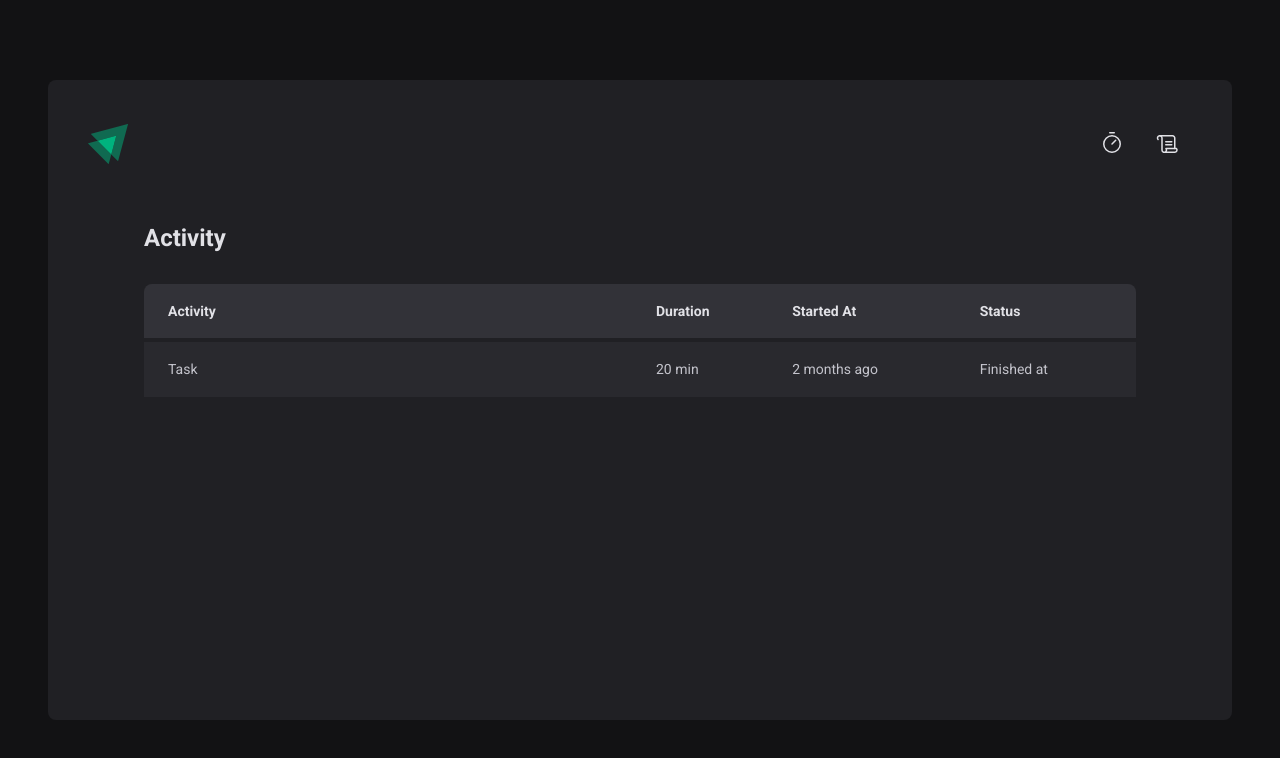
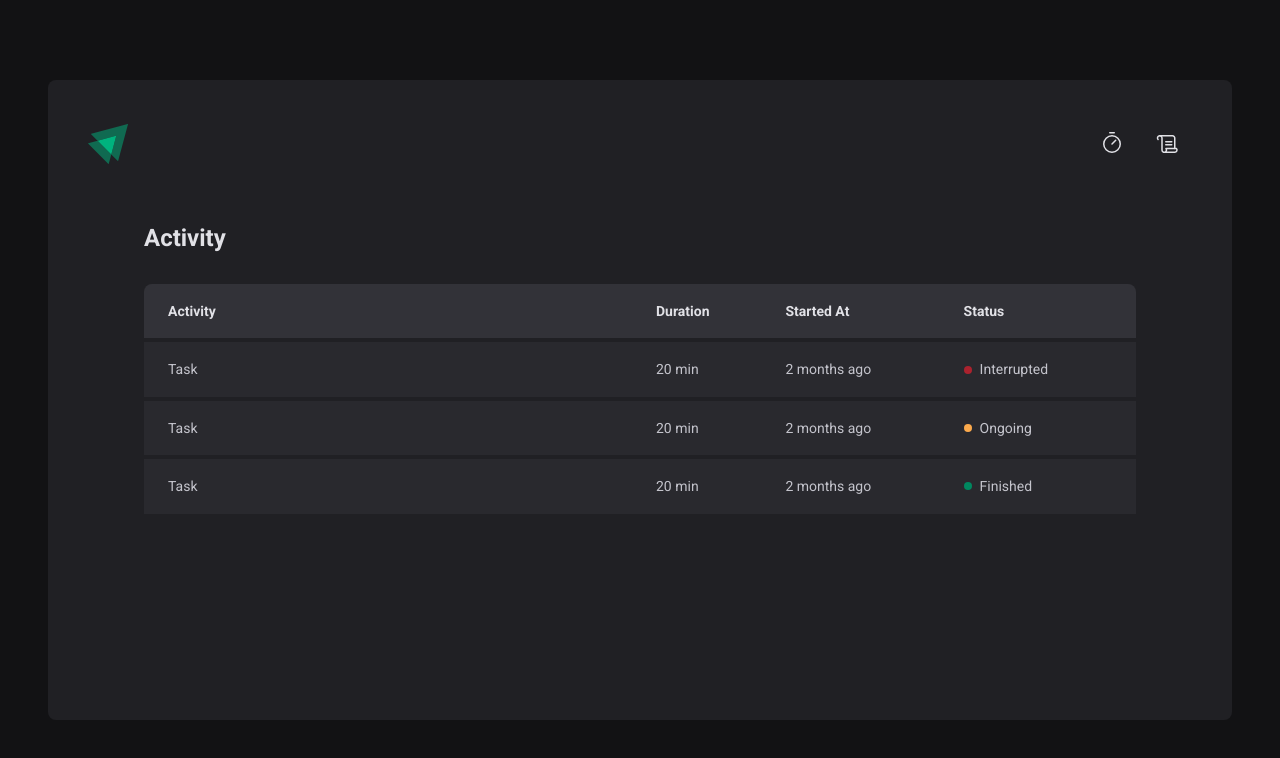
Before and after one commit to gcrozariol/timer-react, a React (Vite) app: page /activity in a window 1280 px wide. Shown: the top 758 px of the page. Built offline with nearby package versions, Linux system fonts and the light colour scheme.

Commit message:
Add React Hook Form + Zod validation

```diff
--- a/index.html
+++ b/index.html
@@ -3,6 +3,8 @@
   <head>
     <meta charset="UTF-8" />
     <link rel="preconnect" href="https://fonts.gstatic.com" crossorigin />
+    <link rel="icon" type="image/x-icon" href="./src/assets/logo-ignite.svg">
+
     <link href="https://fonts.googleapis.com/css2?family=Roboto+Mono:wght@700&family=Roboto:wght@400;700&display=swap" rel="stylesheet" />
 
     <meta name="viewport" content="width=device-width, initial-scale=1.0, user-scalable=no" />
--- a/package.json
+++ b/package.json
@@ -10,11 +10,14 @@
     "preview": "vite preview"
   },
   "dependencies": {
+    "@hookform/resolvers": "^3.3.0",
     "phosphor-react": "^1.4.1",
     "react": "^18.2.0",
     "react-dom": "^18.2.0",
+    "react-hook-form": "^7.45.4",
     "react-router-dom": "^6.15.0",
-    "styled-components": "^6.0.7"
+    "styled-components": "^6.0.7",
+    "zod": "^3.22.2"
   },
   "devDependencies": {
     "@rocketseat/eslint-config": "^2.1.0",
--- a/src/pages/Activity/index.tsx
+++ b/src/pages/Activity/index.tsx
@@ -1,4 +1,4 @@
-import { ActivityContainer, ActivityList } from './styles'
+import { ActivityContainer, ActivityList, Status } from './styles'
 
 export function Activity() {
   return (
@@ -19,7 +19,25 @@ export function Activity() {
               <td>Task</td>
               <td>20 min</td>
               <td>2 months ago</td>
-              <td>Finished at</td>
+              <td>
+                <Status statusColor="red">Interrupted</Status>
+              </td>
+            </tr>
+            <tr>
+              <td>Task</td>
+              <td>20 min</td>
+              <td>2 months ago</td>
+              <td>
+                <Status statusColor="yellow">Ongoing</Status>
+              </td>
+            </tr>
+            <tr>
+              <td>Task</td>
+              <td>20 min</td>
+              <td>2 months ago</td>
+              <td>
+                <Status statusColor="green">Finished</Status>
+              </td>
             </tr>
           </tbody>
         </table>
--- a/src/pages/Activity/styles.ts
+++ b/src/pages/Activity/styles.ts
@@ -60,3 +60,28 @@ export const ActivityList = styled.div`
     }
   }
 `
+
+const STATUS_COLORS = {
+  red: 'red-500',
+  yellow: 'yellow-500',
+  green: 'green-500',
+} as const
+
+interface StatusProps {
+  statusColor: keyof typeof STATUS_COLORS
+}
+
+export const Status = styled.span<StatusProps>`
+  display: flex;
+  align-items: center;
+  gap: 0.5rem;
+
+  &::before {
+    content: '';
+    width: 0.5rem;
+    height: 0.5rem;
+    border-radius: 50%;
+    background-color: ${(props) =>
+      props.theme[STATUS_COLORS[props.statusColor]]};
+  }
+`
--- a/src/pages/Home/index.tsx
+++ b/src/pages/Home/index.tsx
@@ -1,4 +1,7 @@
+import { z } from 'zod'
 import { Play } from 'phosphor-react'
+import { useForm } from 'react-hook-form'
+import { zodResolver } from '@hookform/resolvers/zod'
 import {
   CountdownContainer,
   FormContainer,
@@ -9,16 +12,43 @@ import {
   TaskInput,
 } from './styles'
 
+const newCycleFormValidationSchema = z.object({
+  task: z.string().min(1, 'Add a task'),
+  minutesAmount: z
+    .number()
+    .min(5, 'The cycle needs to be at least 5 minutes.')
+    .max(60, 'The cycle needs to be a maximum of 60 minutes.'),
+})
+
+type NewCycleFormData = z.infer<typeof newCycleFormValidationSchema>
+
 export function Home() {
+  const { register, handleSubmit, watch, reset } = useForm<NewCycleFormData>({
+    resolver: zodResolver(newCycleFormValidationSchema),
+    defaultValues: {
+      task: '',
+      minutesAmount: 0,
+    },
+  })
+
+  function handleCreateNewCycle(data: NewCycleFormData) {
+    console.log('form data: ', data)
+    reset()
+  }
+
+  const task = watch('task')
+  const isSubmitDisabled = !task
+
   return (
     <HomeContainer>
-      <form action="">
+      <form onSubmit={handleSubmit(handleCreateNewCycle)}>
         <FormContainer>
           <label htmlFor="task">I am going to work on</label>
           <TaskInput
             id="task"
+            list="task-suggestions"
             placeholder="project name"
-            list="task-suggestions"
+            {...register('task')}
           />
 
           <datalist id="task-suggestions">
@@ -32,11 +62,12 @@ export function Home() {
           <label htmlFor="minutesAmount">for</label>
           <MinutesAmountInput
             id="minutesAmount"
+            placeholder="00"
             type="number"
             step={5}
             min={5}
             max={60}
-            placeholder="00"
+            {...register('minutesAmount', { valueAsNumber: true })}
           />
 
           <span>minutes.</span>
@@ -50,7 +81,7 @@ export function Home() {
           <span>0</span>
         </CountdownContainer>
 
-        <StartCountdownButton disabled>
+        <StartCountdownButton disabled={isSubmitDisabled}>
           <Play size={24} />
           Start
         </StartCountdownButton>
--- a/src/pages/Home/styles.ts
+++ b/src/pages/Home/styles.ts
@@ -31,8 +31,7 @@ const BaseInput = styled.input`
   background: transparent;
   height: 2.5rem;
   border: 0;
-  border-bottom: 0;
-  border-bottom: 2ox solid ${(props) => props.theme['gray-500']};
+  border-bottom: 2px solid ${(props) => props.theme['gray-500']};
   font-weight: bold;
   font-size: 1.125rem;
   padding: 0 0.25rem;
```
Also changed, not shown: 1 other file (tests, documents, lock files or other folders).
